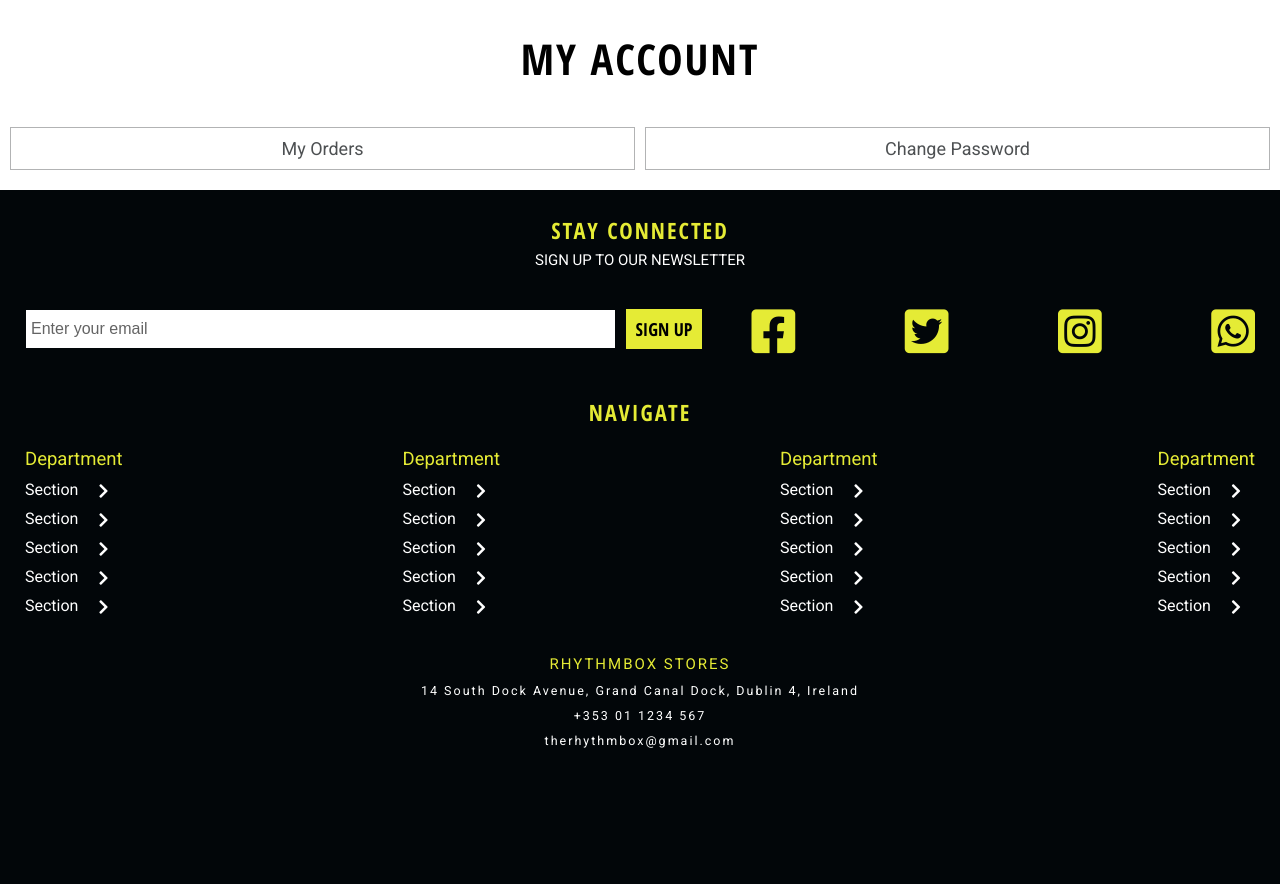
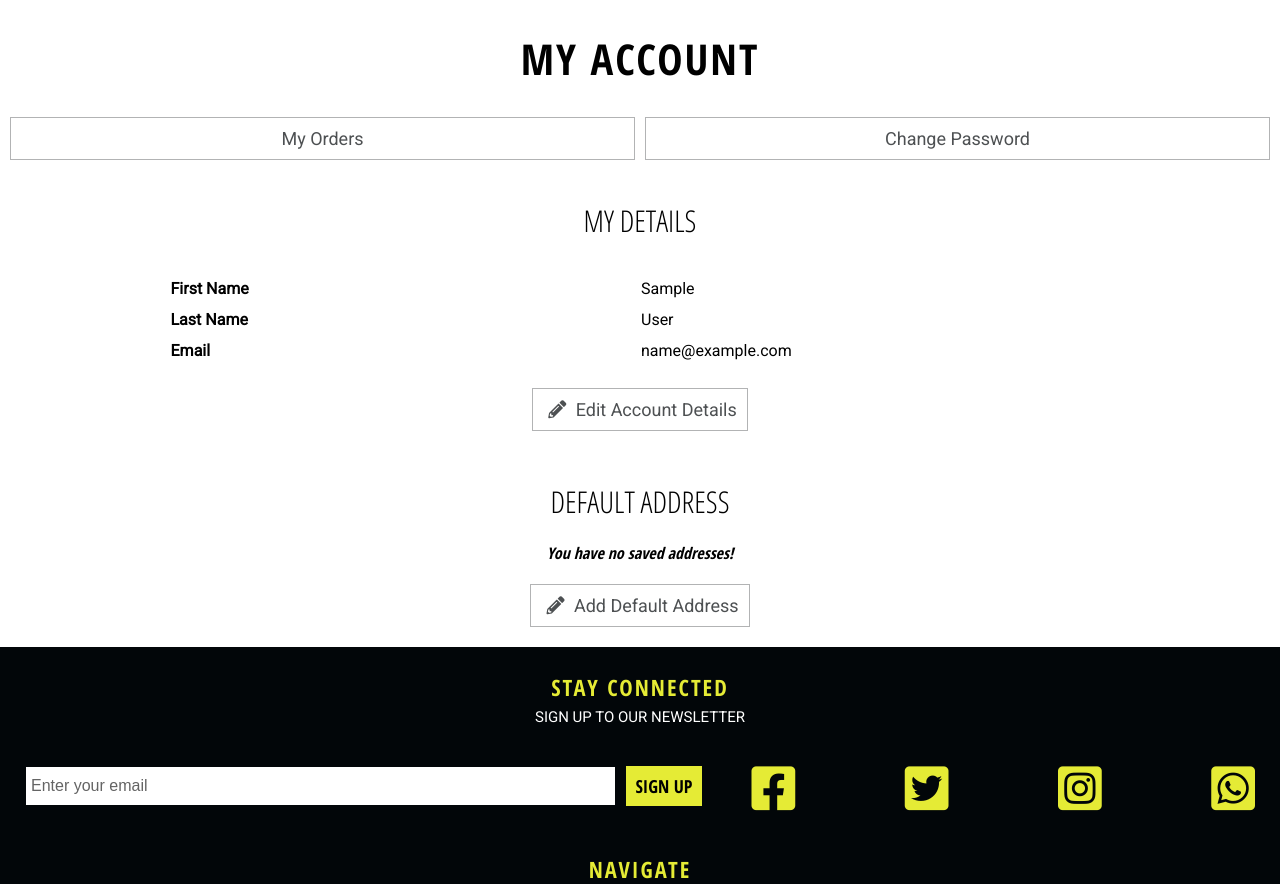
Before and after one commit to cjcon90/the_rhythm_box, a Django app: page /account/details/ in a window 1280 px wide. Shown: the part 60-944 px from the top of the page. Before the commit the page ends 808 px from the top, so only its background shows below. Run offline with Django 3.2, Linux system fonts and the light colour scheme; the visitor is signed in with stand-in values (Sample User, id 1); some libraries are stand-ins or nearby versions.

Commit message:
add account details page and address model

```diff
--- a/rhythmbox/accounts/models.py
+++ b/rhythmbox/accounts/models.py
@@ -1,5 +1,7 @@
-from django.db import models
+from django.db import models, transaction
 from django.contrib.auth.models import AbstractBaseUser, BaseUserManager
+from django_countries.fields import CountryField
+
 
 
 class MyAccountManager(BaseUserManager):
@@ -76,3 +78,14 @@ class Account(AbstractBaseUser):
 
     def has_module_perms(self, app_label):
         return True
+
+
+class Address(models.Model):
+    user = models.OneToOneField(Account, on_delete=models.CASCADE, related_name="address")
+    street_address_1 = models.CharField(max_length=80)
+    street_address_2 = models.CharField(max_length=80, null=True, blank=True)
+    town_or_city = models.CharField(max_length=40)
+    county = models.CharField(max_length=80)
+    postcode = models.CharField(max_length=20)
+    country = CountryField(blank=False, default="IE")
+    phone_number = models.CharField(max_length=20)
--- a/rhythmbox/accounts/templates/accounts/account_details.html
+++ b/rhythmbox/accounts/templates/accounts/account_details.html
@@ -7,12 +7,69 @@
 <h1 class="section__heading upper bold">My Account</h1>
 
 <div class="account">
-    <div class="account__paths">
-        <a href="#" class="account__paths--link btn btn--white regular">My Orders</a>
-        <a href="#" class="account__paths--link btn btn--white regular">Change Password</a>
-
+    <div class="account__links">
+        <a href="#" class="account__links--link btn btn--white regular">My Orders</a>
+        <a href="#" class="account__links--link btn btn--white regular">Change Password</a>
     </div>
-
+    <div class="account__details">
+        <div class="account__details--user">
+            <h3 class="account__details--heading light upper">My Details</h3>
+            <table class="account__details--table regular">
+                <tr>
+                    <th>First Name</th>
+                    <td>{{ request.user.first_name }}</td>
+                </tr>
+                <tr>
+                    <th>Last Name</th>
+                    <td>{{ request.user.last_name }}</td>
+                </tr>
+                <tr>
+                    <th>Email</th>
+                    <td>{{ request.user.email }}</td>
+                </tr>
+            </table>
+            <a href="#" class="account__details--edit btn btn--white regular"><i class="fas fa-pencil-alt"></i> Edit Account Details</a>
+        </div>
+        <div class="account__details--address">
+            <h3 class="account__details--heading light upper">Default Address</h3>
+            {% if request.user.address %}
+                <table class="account__details--table regular">
+                    <tr>
+                        <th>Address Line 1</th>
+                        <td>{{ request.user.address.street_address_1 }}</td>
+                    </tr>
+                    <tr>
+                        <th>Address Line 2</th>
+                        <td>{{ request.user.address.street_address_2 }}</td>
+                    </tr>
+                    <tr>
+                        <th>Town / City</th>
+                        <td>{{ request.user.address.town_or_city }}</td>
+                    </tr>
+                    <tr>
+                        <th>County</th>
+                        <td>{{ request.user.address.county }}</td>
+                    </tr>
+                    <tr>
+                        <th>Postal Code</th>
+                        <td>{{ request.user.address.postcode }}</td>
+                    </tr>
+                    <tr>
+                        <th>Country</th>
+                        <td>{{ request.user.address.country }}</td>
+                    </tr>
+                    <tr>
+                        <th>Mobile Number</th>
+                        <td>{{ request.user.address.phone_number }}</td>
+                    </tr>
+                </table>
+            <a href="#" class="account__details--edit btn btn--white regular"><i class="fas fa-pencil-alt"></i> Edit Default Address</a>
+            {% else %}
+            <p class="account__details--no_address bold"><em>You have no saved addresses!</em></p>
+            <a href="#" class="account__details--edit btn btn--white regular"><i class="fas fa-pencil-alt"></i> Add Default Address</a>
+            {% endif %}
+        </div>
+    </div>
 </div>
 
 {% endblock content %}
--- a/rhythmbox/checkout/admin.py
+++ b/rhythmbox/checkout/admin.py
@@ -25,12 +25,12 @@ class OrderAdmin(admin.ModelAdmin):
         "date",
         "first_name",
         "last_name",
-        "town_or_city",
         "street_address_1",
         "street_address_2",
+        "town_or_city",
         "county",
+        "postcode",
         "country",
-        "postcode",
         "phone_number",
         "delivery_cost",
         "order_total",
--- a/rhythmbox/products/models.py
+++ b/rhythmbox/products/models.py
@@ -6,7 +6,6 @@ from PIL import Image
 from django.template.defaultfilters import slugify
 from django.core.validators import MinValueValidator, MaxValueValidator
 from accounts.models import Account
-from smart_selects.db_fields import ChainedForeignKey
 
 
 class Category(models.Model):
--- a/rhythmbox/products/views.py
+++ b/rhythmbox/products/views.py
@@ -7,7 +7,7 @@ from .forms import ProductRatingForm, ProductReviewForm
 
 
 def product_page(
-    request, category=None, subcategory=None, type=None, product=None
+    request, category, subcategory, product, type=None
 ):
     """
     View for handling individual product pages
--- a/rhythmbox/static/scss/pages/_account.scss
+++ b/rhythmbox/static/scss/pages/_account.scss
@@ -1,11 +1,11 @@
 .account {
-    &__paths {
+    &__links {
         display: grid;
         grid-template-columns: repeat(2, 1fr);
         grid-template-rows: repeat(2, min-content);
         gap: 1rem;
         text-align: center;
-        padding: 1rem;
+        padding: 0 1rem;
         font-size: 1.8rem;
 
         &--link {
@@ -16,4 +16,46 @@
 
         }
     }
+
+    &__details {
+        padding: 0 1rem;
+
+        &--heading {
+            font-size: 3rem;
+            text-align: center;
+            padding: 3rem 0;
+        }
+
+        &--table {
+            text-align: left;
+            width: 75%;
+            margin: auto;
+            font-size: 1.6rem;
+            & > tbody {
+                & > tr {
+                    display: grid;
+                    grid-template-columns: repeat(2, 50%);
+                    padding: .5rem 0;
+                }
+            }
+        }
+
+        &--edit {
+            display: block;
+            margin: 2rem auto;
+            width: max-content;
+            font-size: 1.8rem;
+            padding: 1rem;
+
+            & > i {
+                padding: 0 .5rem;
+            }
+        }
+        &--no_address {
+            text-align: center;
+            font-style: italic;
+            font-size: 1.6rem;
+            margin: -1rem 0 2rem 0;
+        }
+    }
 }
--- a/rhythmbox/static/scss/pages/_product-page.scss
+++ b/rhythmbox/static/scss/pages/_product-page.scss
@@ -59,15 +59,13 @@
       letter-spacing: 0.2rem;
     }
 
-    &--stock,
-    &--stock-out {
-      font-size: 1.6rem;
-    }
     &--stock {
       color: $color-black-semi;
+      font-size: 1.6rem;
     }
     &--stock--out {
       color: $color-warning-dark;
+      font-size: 1.4rem;
     }
 
     &--submit {
--- a/rhythmbox/store/templates/store/base.html
+++ b/rhythmbox/store/templates/store/base.html
@@ -60,7 +60,7 @@
                     {% if request.user.is_authenticated %}
                     <li class="nav-menu__list--category upper regular"><a href="#">Account</a></li>
                     <ul class="nav-menu__list--inner">
-                        <li class="nav-menu__list--subcategory regular"><a href="#">My Details</a></li>
+                        <li class="nav-menu__list--subcategory regular"><a href="{% url 'account_details' %}">My Details</a></li>
                         <li class="nav-menu__list--subcategory regular"><a href="#">My Orders</a></li>
                         <li class="nav-menu__list--subcategory regular"><a href="#">Change Password</a></li>
                     </ul>
```
Also changed, not shown: rhythmbox/accounts/admin.py (+16 -1 lines), rhythmbox/checkout/models.py (+5 -4 lines), rhythmbox/checkout/views.py (+11 -12 lines), rhythmbox/accounts/migrations/0002_address.py (added), rhythmbox/accounts/migrations/0003_alter_address_user.py (added), rhythmbox/products/migrations/0013_auto_20210617_2150.py (deleted), rhythmbox/products/migrations/0014_auto_20210617_2158.py (deleted), rhythmbox/products/migrations/0015_auto_20210617_2206.py (deleted), rhythmbox/products/migrations/0016_auto_20210617_2208.py (deleted), rhythmbox/static/css/main.css.
